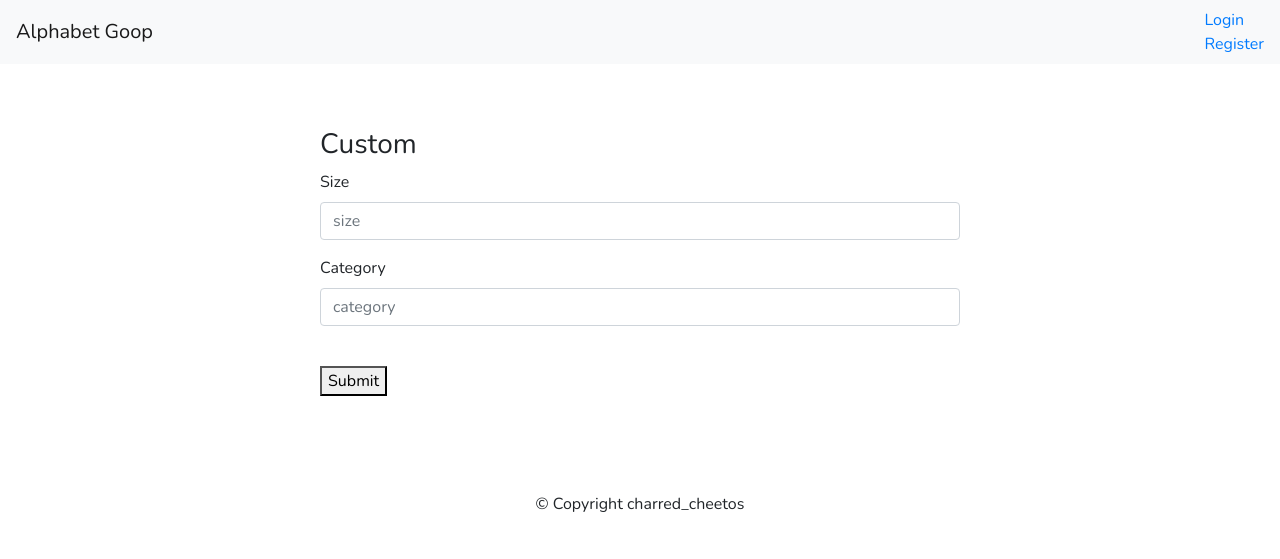
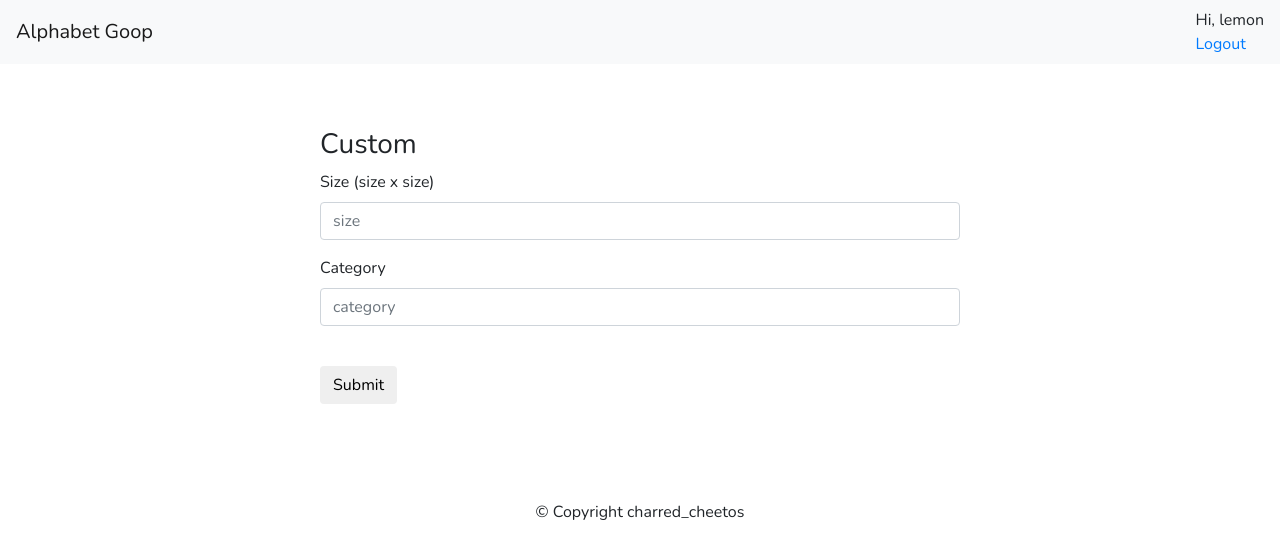
Before and after one commit to JohnsonLi/charred_cheetos, a Flask app: page /custom in a window 1280 px wide. Shown: the top 559 px of the page. Run offline with Flask 2, Linux system fonts and the light colour scheme; a user stored in the database is signed in; some libraries are stand-ins or nearby versions.

Commit message:
added custom and styling

```diff
--- a/app.py
+++ b/app.py
@@ -13,7 +13,7 @@ app.secret_key = os.urandom(32)
 @app.route("/")
 def home():
     if 'logged_in' in session:
-        return render_template("home.html", logged_in=True)
+        return render_template("home.html", logged_in=True, user=session['logged_in'])
     return render_template("home.html", logged_in=False)
 
 #---------- Login/Register----------
@@ -68,28 +68,37 @@ def random():
 #---------- Custom ----------
 @app.route("/custom")
 def custom():
-    return render_template("custom.html")
+    if 'logged_in' in session:
+        return render_template("custom.html", logged_in=True, user=session['logged_in'])
+    return render_template("custom.html", logged_in=False)
+
 #---------- Category ----------
 @app.route("/categories")
 def categories():
     categories = [word.capitalize() for word in wordApi.get_categories()]
-    return render_template("categories.html", categories=categories)
+    if 'logged_in' in session:
+        return render_template("categories.html", categories=categories, logged_in=True, user=session['logged_in'])
+    return render_template("categories.html", categories=categories, logged_in=False)
 
 #---------- Levels ----------
 @app.route("/game")
 def game():
     size = 12
+    custom_category = ''
     try:
-        size = request.args['size']
+        size = int(request.args['size'])
+        custom_category = request.args['category']
     except:
         pass
     ws = [['_' for i in range(size)] for i in range(size)]
     mode = request.args["mode"]
-    game = puzzle.create_puzzle(mode, ws, size)
+    game = puzzle.create_puzzle(mode, ws, size, custom_category)
     # print(game["words"])
     # print(str(len(game['words'])) + " words added")
+    if 'logged_in' in session:
+        return render_template("game.html", board = game["puzzle"], wb = game["words"], logged_in=True, user=session['logged_in'])
+    return render_template("game.html", board = game["puzzle"], wb = game["words"], logged_in=False)
 
-    return render_template("game.html", board = game["puzzle"], wb = game["words"])
 
 if __name__ == "__main__":
     app.debug = True
--- a/templates/base.html
+++ b/templates/base.html
@@ -19,6 +19,13 @@
                     <a href="/register"> Register </a>
                 </ul>
             </div>
+        {% else %}
+            <div class="justify-content-between">
+                <ul class="navbar-nav mr-auto">
+                    Hi, {{user}}
+                    <a href="/logout"> Logout </a>
+                </ul>
+            </div>
         {% endif %}
     </nav>
 
--- a/templates/custom.html
+++ b/templates/custom.html
@@ -8,15 +8,15 @@
   <h3>Custom</h3>
   <form action="/game">
       <div class="form-group">
-          <label for="size">Size</label>
-          <input type="number" name="suze" class="form-control" id="size" placeholder="size">
+          <label for="size">Size (size x size)</label>
+          <input type="number" name="size" class="form-control" id="size" placeholder="size">
       </div>
       <div class="form-group">
           <label for="category">Category</label>
           <input type="text" name="category" class="form-control" id="category" placeholder="category">
       </div>
     <br>
-    <div><button type="submit">Submit</button></div>
+    <div><button class="btn" type="submit" name="mode" value="custom">Submit</button></div>
     <br>
   </form>
 
--- a/templates/game.html
+++ b/templates/game.html
@@ -13,6 +13,9 @@
 
   <div id="word-bank">
       <h3>Word Bank</h3>
+      {% if not wb %}
+      <p> Not a valid category. Have fun finding nothing. </p>
+      {% endif%}
       <p>{% for word in wb %} {{ word }} | {% endfor %}</p>
   </div>
   <div id="puzzle">
--- a/util/puzzle.py
+++ b/util/puzzle.py
@@ -9,17 +9,24 @@ alphabet = "abcdefghijklmnopqrstuvwxyz"
 # ws = [['_' for i in range(size)] for i in range(size)]
 offset = [0, 1, -1]
 
-def create_puzzle(mode, ws, size):
+def create_puzzle(mode, ws, size, custom_category):
     word_bank = []
     if (mode == "random"):
-        word_bank = wordApi.random_list(round(size / 2 + 6))
-        print(word_bank)
+        word_bank = wordApi.random_list(int(size / 2 + 6))
+        # print(word_bank)
+    elif (mode == "custom"):
+        api_words = wordApi.category(custom_category);
+        try:
+            word_bank = random.sample(api_words, int(size / 2 + 6))
+        except:
+            word_bank = api_words
     else:
         api_words = wordApi.category(mode);
         try:
-            word_bank = random.sample(api_words, size / 2 + 6)
+            word_bank = random.sample(api_words, int(size / 2 + 6))
         except:
             word_bank = api_words
+
     word_bank.sort(key=len, reverse=True)
     max_tries = len(word_bank) * 100
     return generate(word_bank, max_tries, ws, size)
```
Also changed, not shown: doc/devlog.txt (+7 -0 lines).
